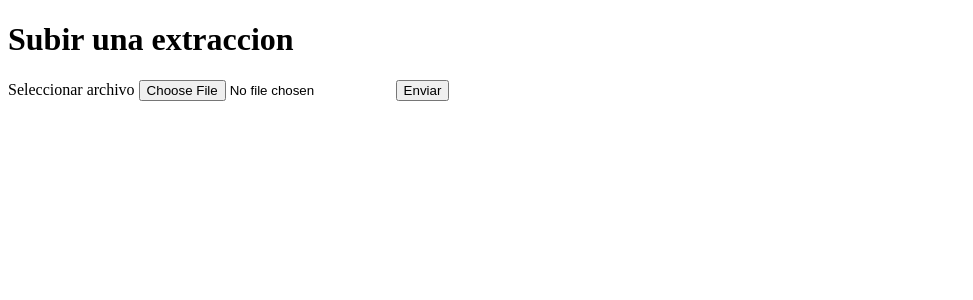
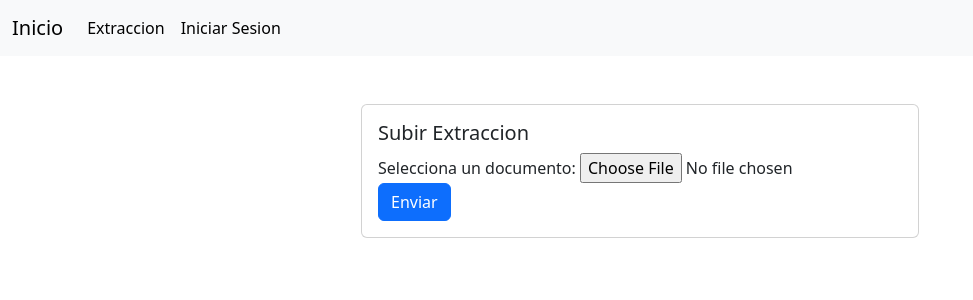
Before and after one commit to Sauce77/grusys, a Flask app: template templates/subir_extraccion.html in a window 1280 px wide. Shown: the top 300 px of the page, without its empty margins (0-973 px from the left). Run offline with Flask 3, Linux system fonts and the light colour scheme; the template is opened without the code that fills it: values that come from a table or form of the project are taken from there, others are empty; some libraries are stand-ins or nearby versions.

Commit message:
se cambio form extraccion

```diff
--- a/forms.py
+++ b/forms.py
@@ -17,8 +17,8 @@ class SubirExtraccionForm(FlaskForm):
     """
         Recibe una archivo excel que contenga una extraccion.
     """
-    file = FileField('Seleccionar archivo')
-    enviar = wtf.SubmitField('Enviar')
+    file = FileField(render_kw={"class":"form-control-file"})
+    enviar = wtf.SubmitField('Enviar',render_kw={"class":"btn btn-primary"})
 
     def validate_file(self, field):
         if field.data:
--- a/templates/_bootstrap.html
+++ b/templates/_bootstrap.html
@@ -1,2 +1,5 @@
 <link href="https://cdn.jsdelivr.net/npm/bootstrap@5.3.0/dist/css/bootstrap.min.css" rel="stylesheet">
 <script src="https://cdn.jsdelivr.net/npm/bootstrap@5.3.0/dist/js/bootstrap.bundle.min.js"></script>
+<script src="https://code.jquery.com/jquery-3.5.1.slim.min.js"></script>
+<script src="https://cdn.jsdelivr.net/npm/@popperjs/core@2.5.3/dist/umd/popper.min.js"></script>
+<script src="https://stackpath.bootstrapcdn.com/bootstrap/4.5.2/js/bootstrap.min.js"></script>
--- a/templates/_navbar.html
+++ b/templates/_navbar.html
@@ -1,12 +1,18 @@
 <nav class="navbar navbar-expand-lg bg-body-tertiary">
   <div class="container-fluid">
-    <a class="navbar-brand" href="#">Navbar</a>
+    <a class="navbar-brand" href="{{ url_for('index' )}}">Inicio</a>
     <button class="navbar-toggler" type="button" data-bs-toggle="collapse" data-bs-target="#navbarNavDropdown" aria-controls="navbarNavDropdown" aria-expanded="false" aria-label="Toggle navigation">
       <span class="navbar-toggler-icon"></span>
     </button>
     <div class="collapse navbar-collapse" id="navbarNavDropdown">
       <ul class="navbar-nav">
 
+        <!-- Extraccion -->
+        <li class="nav-item">
+          <a class="nav-link active" aria-current="page" href="{{ url_for('admins.subir_extraccion') }}">Extraccion</a>
+        </li>
+
+        <!-- Usuario -->
         {% if auth %}
           <li class="nav-item dropdown">
             <a class="nav-link dropdown-toggle" role="button" data-bs-toggle="dropdown" aria-expanded="false">
--- a/templates/index.html
+++ b/templates/index.html
@@ -11,5 +11,7 @@
     <div class="container mt-3">
         <h1>GRU!</h1>
     </div>
+
+    <!-- arreglar form extraccion -->
 </body>
 </html>
--- a/templates/subir_extraccion.html
+++ b/templates/subir_extraccion.html
@@ -1,16 +1,30 @@
 <!DOCTYPE html>
 <html lang="en">
 <head>
-    <meta charset="UTF-8">
-    <meta name="viewport" content="width=device-width, initial-scale=1.0">
-    <title>Subir Extraccion</title>
+  <meta charset="UTF-8">
+  <meta name="viewport" content="width=device-width, initial-scale=1.0">
+  <title>Document</title>
+  {% include "_bootstrap.html" %}
 </head>
 <body>
-    <h1>Subir una extraccion</h1>
-    <form method="POST" enctype="multipart/form-data">
-        {{ form.csrf_token }}
-        {{ form.file.label }} {{ form.file }}
-        {{ form.enviar }}
-    </form>
+
+    {% include "_navbar.html" %}
+
+    <div class="container mt-5">
+
+      <div class="card w-50 mx-auto">
+        <div class="card-body">
+          <h5 class="card-title">Subir Extraccion</h5>
+            <form method="post" enctype="multipart/form-data">
+              {{ form.csrf_token }}
+              <div class="form-group">
+                  <label for="documento">Selecciona un documento:</label>
+                  {{ form.file }}
+              {{ form.enviar }}
+            </form>
+        </div>
+      </div>
+    </div>
+
 </body>
 </html>
```
Also changed, not shown: admin_user.py (+14 -4 lines), templates/user_info.html (deleted, +0 -14 lines).
